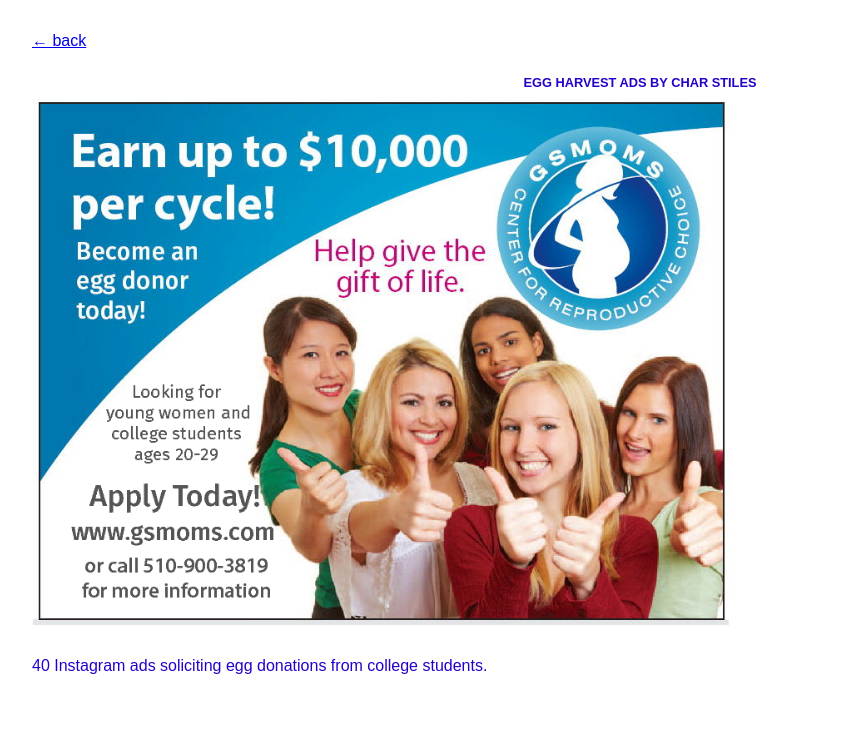
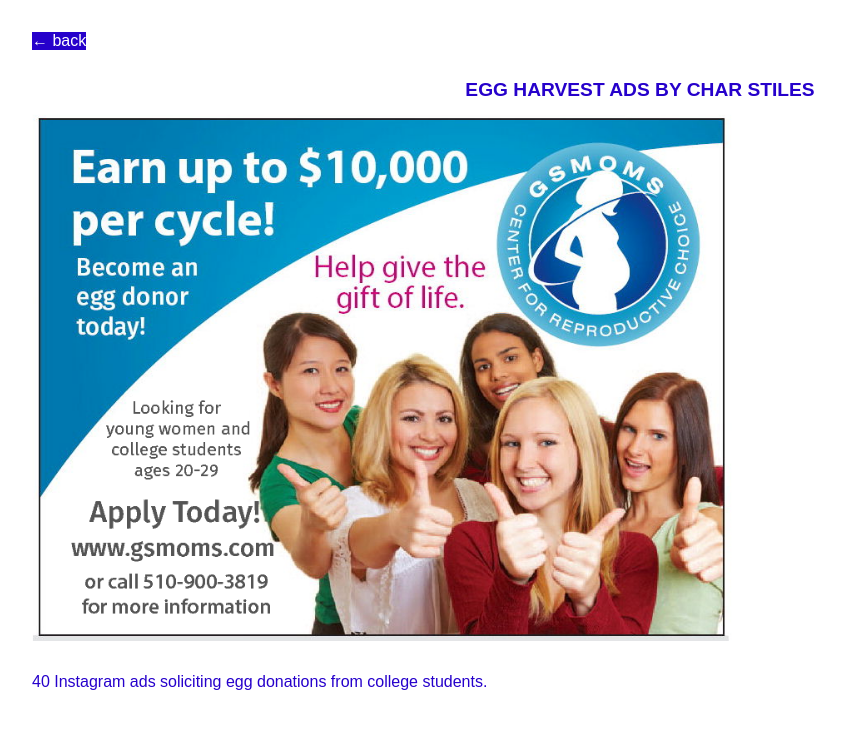
Before and after one commit to tegacodes/small-data-fair, a Jekyll site: the page built from _projects/project-3.md, in a window 1280 px wide. Shown: the top 729 px of the page, without its empty margins (0-845 px from the left). Built offline with Jekyll 4.4.1, drawn with Linux system fonts in a browser that asks for light colours.

Commit message:
fixed formatting

```diff
--- a/style.css
+++ b/style.css
@@ -28,8 +28,10 @@
   margin-bottom: 1rem;
 }
 
-.content {
-  /* max-width: 50%; */
+a {
+  color: white;
+  background-color: #2601cb;
+  text-decoration: none;
 }
 
 .back {
@@ -62,7 +64,7 @@
 
 h1 {
   text-transform: uppercase;
-  font-size: clamp(10px, 1vw, 30px);
+  font-size: clamp(15px, 1.5vw, 35px);
   text-align: center;
 }
 
```
Also changed, not shown: index.html (+9 -9 lines), 2 other files.
